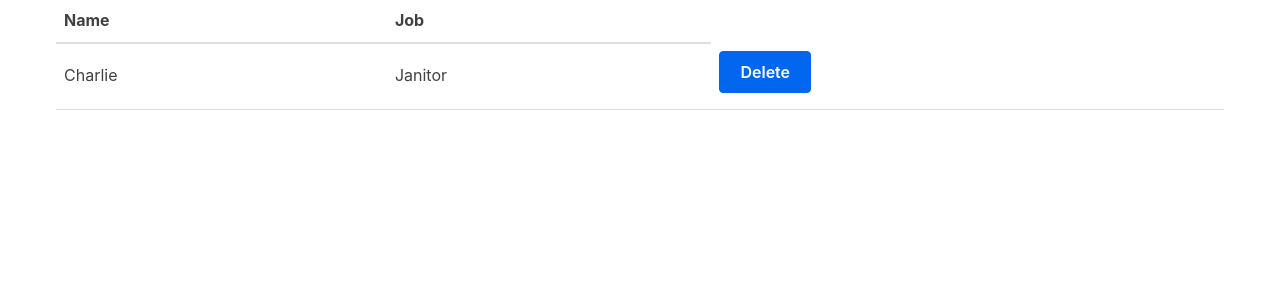
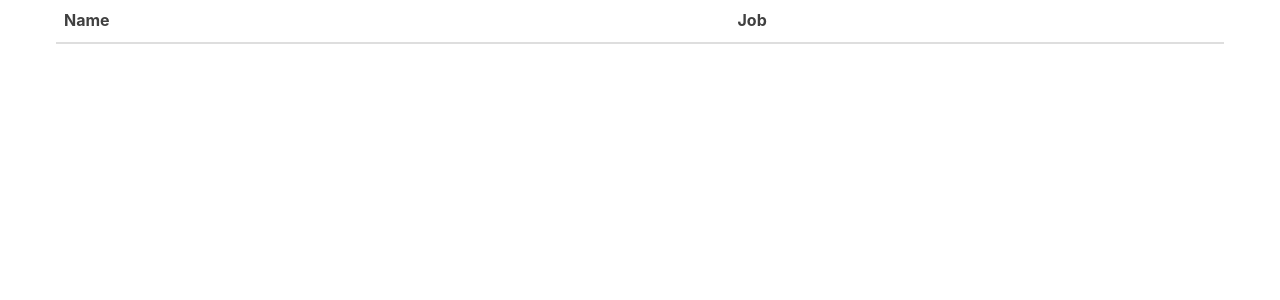
Before and after one commit to DanielleInkster/react-practice2, a React (Create React App) app in the folder name-job/: page / in a window 1280 px wide. Shown: the top 300 px of the page. Built offline with nearby package versions, Linux system fonts and the light colour scheme.

Commit message:
Setup basic form component

```diff
--- a/name-job/src/App.js
+++ b/name-job/src/App.js
@@ -3,12 +3,7 @@ import Table from './Table'
 
 class App extends Component {
     state = {
-        characters: [
-            {
-            name: 'Charlie',
-            job: 'Janitor'
-            }
-        ]
+        characters: [],
     };
 
     removeCharacter = index => {
@@ -19,10 +14,6 @@ class App extends Component {
                 return i !== index;
             })
         });
-    }
-
-    handleSubmit = character => {
-        this.setState({characters: [...this.state.characters, character]});
     }
 
     render() {
```
Also changed, not shown: name-job/src/Form.js (added).
